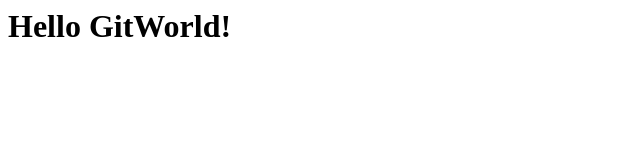
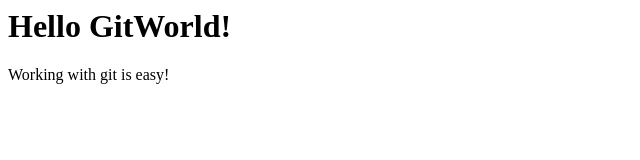
Before and after one commit to pipote/GitGithubMasterclass, a plain HTML site: page index.html in a window 1280 px wide. Shown: the whole page, without its empty margins (0-640 px from the left). Drawn offline with Linux system fonts and the light colour scheme.

Commit message:
Add <div> and <p>

```diff
--- a/index.html
+++ b/index.html
@@ -1 +1,6 @@
 <h1>Hello GitWorld!</h1>
+
+<div>
+
+	<p> Working with git is easy!</p>
+</div>
```
